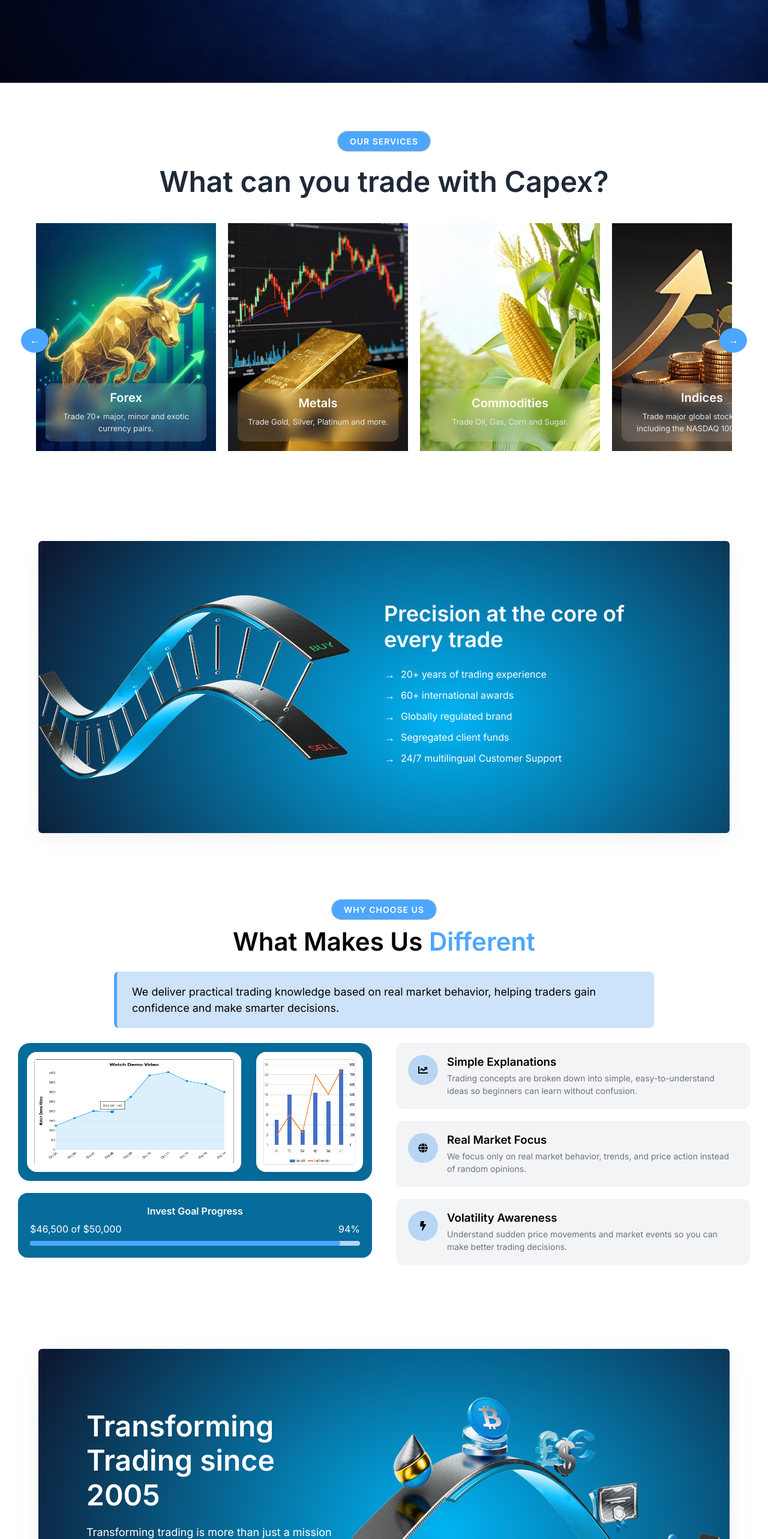
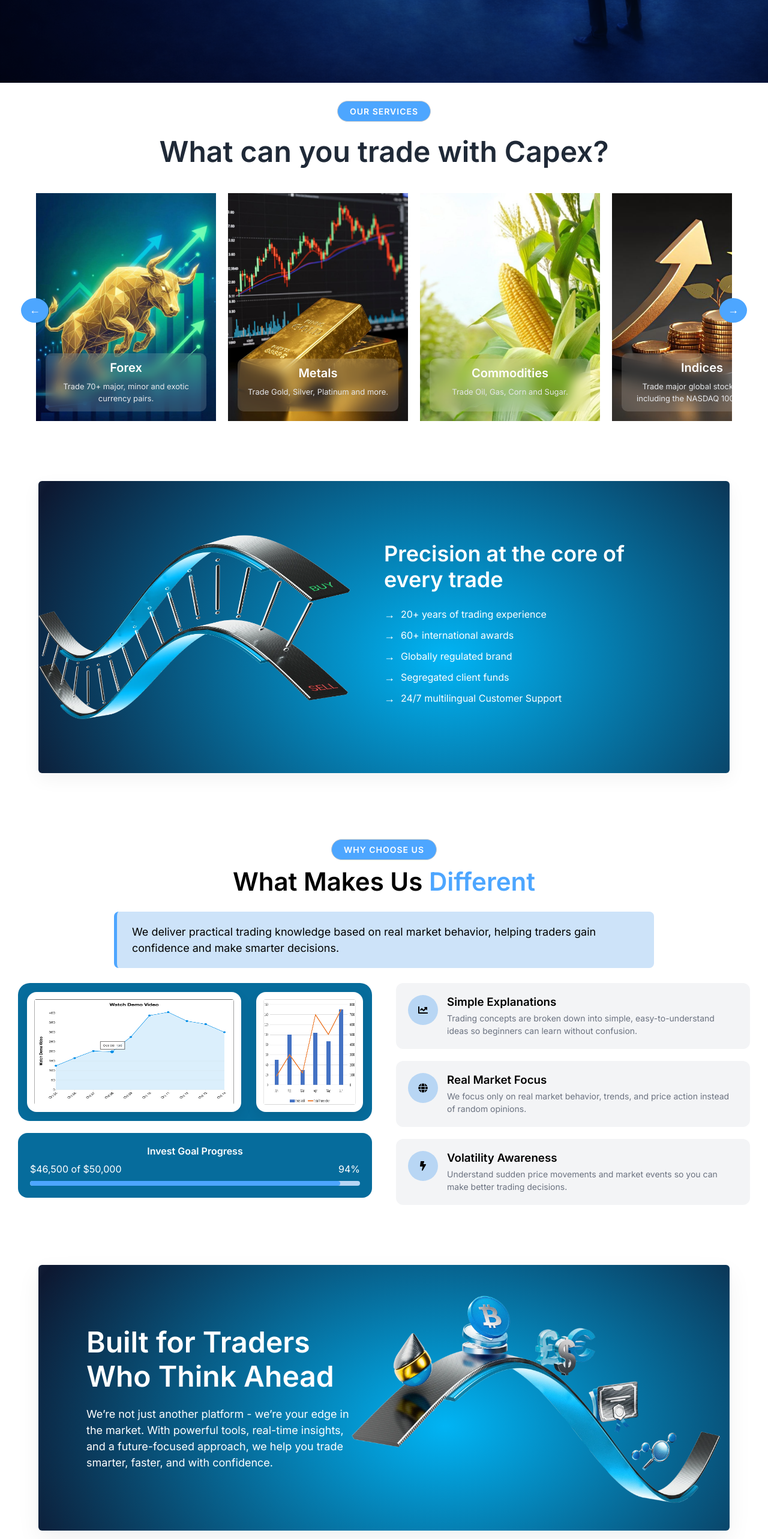
Before and after one commit to Kritikas8349/OfficialWebsite, a React (Vite) app: page / in a window 1280 px wide. Shown: the part 2200-4766 px from the top of the page at 60% size. Built offline with nearby package versions, Linux system fonts and the light colour scheme; a web font is replaced by a local one.

Commit message:
minor changes

```diff
--- a/src/components/Navbar.css
+++ b/src/components/Navbar.css
@@ -442,7 +442,7 @@
 
 /* SUBMIT BUTTON 🔥 */
 .submit-btn {
-  background: linear-gradient(135deg, #01B4F4, #0D1831);
+  background: #4da6ff;
   border: none;
   padding: 10px 22px;
   border-radius: 12px;
@@ -453,8 +453,7 @@
 }
 
 .submit-btn:hover {
-  transform: translateY(-2px);
-  box-shadow: 0 10px 20px rgba(1,180,244,0.4);
+  background-color: #0f7ae5;
 }
 
 /* CLOSE BUTTON */
--- a/src/pages/Home.css
+++ b/src/pages/Home.css
@@ -856,7 +856,7 @@
 /*--------Services-----------*/
 
 .trade-section {
-  padding: 80px 60px;
+  padding: 30px 60px ;
   background: #ffffff;
   text-align: center;
 }
@@ -1800,7 +1800,7 @@
 
 .trade-sec {
   background: #fff;
-  padding: 80px 0;
+  padding: 40px 0;
   display: flex;
   justify-content: center;
 
--- a/src/pages/Home.jsx
+++ b/src/pages/Home.jsx
@@ -129,7 +129,7 @@
             // 👇 delay after section visible
             setTimeout(() => {
               setProgress(94);
-            }, 1200);
+            }, 1600);
 
             observer.unobserve(entry.target); // run once
           }
@@ -553,13 +553,12 @@
 
             {/* LEFT CONTENT */}
             <div className={`trade-left ${tradeVisible ? "animate-left" : ""}`}>
-              <h2>Transforming Trading since 2005</h2>
+              <h2>Built for Traders Who Think Ahead</h2>
 
               <p>
-                Transforming trading is more than just a mission statement.
-                It is embedded in everything we do. We build scalable,
-                sustainable and reliable financial technology that always
-                puts the trader first.
+              We’re not just another platform - we’re your edge in the market.
+              With powerful tools, real-time insights, and a future-focused approach,
+              we help you trade smarter, faster, and with confidence.
               </p>
             </div>
 
```
